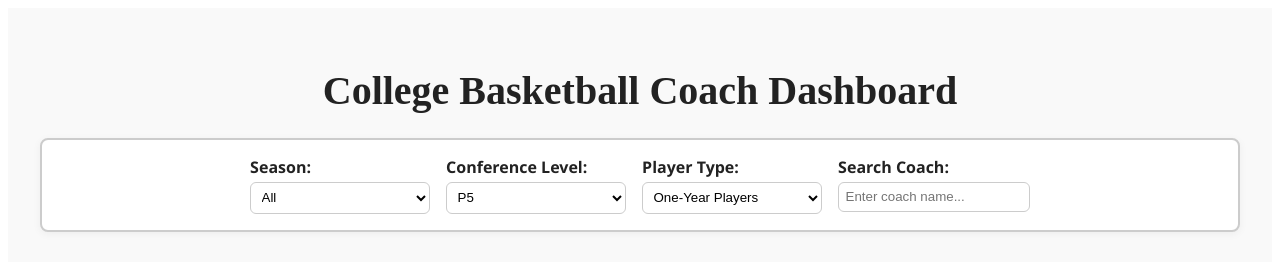
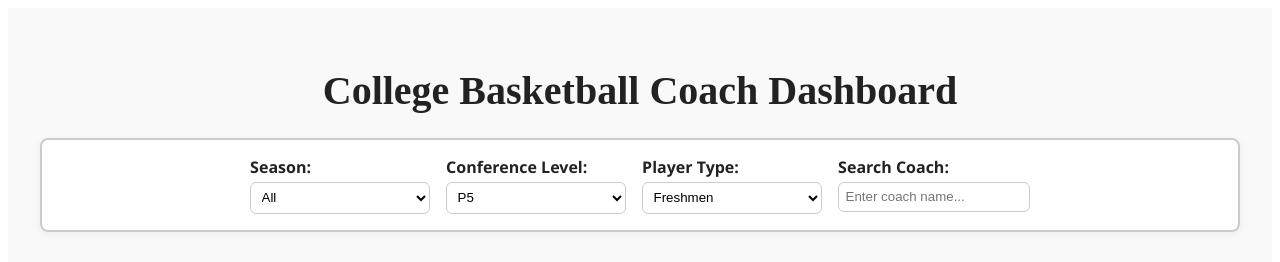
Before and after one commit to naveenelliott/coaching_dashboard, a React (Create React App) app: page / in a window 1280 px wide. Shown: the top 262 px of the page. Built offline with nearby package versions, Linux system fonts and the light colour scheme.

Commit message:
Update App.js

```diff
--- a/src/App.js
+++ b/src/App.js
@@ -222,7 +222,7 @@ function App() {
             <div className="filter-box">
               <label>Player Type:</label>
               <select value={playerType} onChange={e => setPlayerType(e.target.value)}>
-                <option value="oneYears">One-Year Players</option>
+                <option value="oneYears">Freshmen</option>
                 <option value="multiYears">Multi-Year Players</option>
               </select>
             </div>
```
